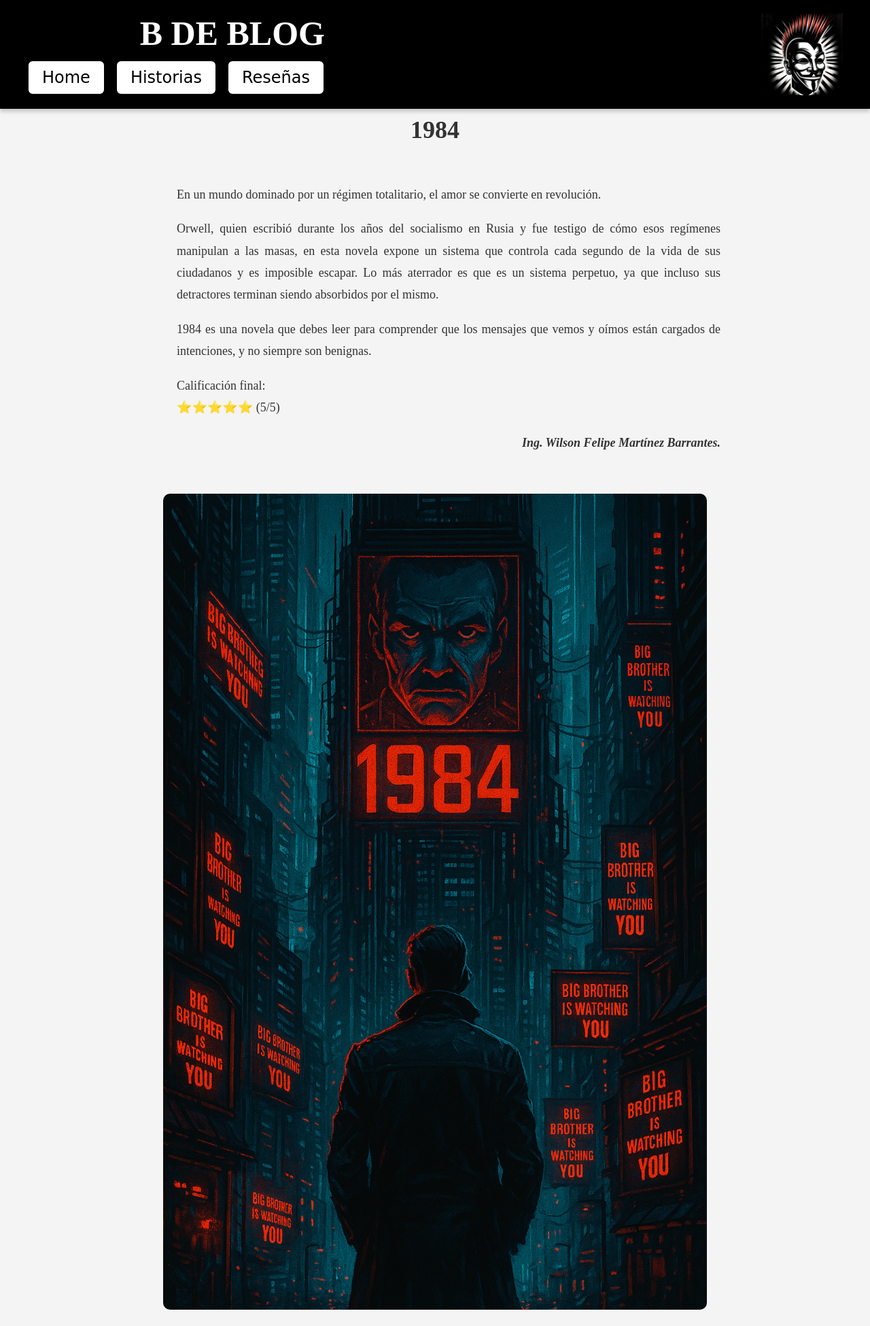
After one commit to WMARBAR/myPage_WFM, a Flask app: page /rese_1984_Orwell in a window 1280 px wide. The commit adds this page. Shown: the whole page at 68% size. Run offline with Flask 3, Linux system fonts and the light colour scheme; some web fonts are replaced.

Commit message:
se sube reseña de 1984

```diff
--- a/app.py
+++ b/app.py
@@ -50,6 +50,10 @@ def rese_ElMonje_Sharma():
 def rese_Vuelta80dias_Verne():
     return render_template('rese_Vuelta80dias_Verne.html')  # Archivo rese_Vuelta80dias_Verne
 
+@app.route('/rese_1984_Orwell')
+def rese_1984_Orwell():
+    return render_template('rese_1984_Orwell.html')  # Archivo rese_1984_Orwell
+
 if __name__ == '__main__':
     port = int(os.environ.get("PORT", 5000))  # Usa el puerto de Render o 5000 por defecto
     app.run(debug=True, host='0.0.0.0', port=port)  # Cambia host a '0.0.0.0'
--- /dev/null
+++ b/templates/rese_1984_Orwell.html
@@ -0,0 +1,44 @@
+<!DOCTYPE html>
+<html lang="es">
+<head>
+    <meta charset="UTF-8">
+    <meta name="viewport" content="width=device-width, initial-scale=1.0">
+    <title>1984</title>
+    <link rel="icon" type="image/x-icon" href="{{ url_for('static', filename='guyfox.ico') }}">
+    <link rel="stylesheet" href="{{ url_for('static', filename='styles.css') }}" media="screen and (min-width: 768px)">
+    <link rel="stylesheet" href="{{ url_for('static', filename='styles-media.css') }}" media="screen and (max-width: 767px)">
+</head>
+<body>
+    <!-- Banner con menú integrado -->
+    <header class="banner">
+        <div class="banner-content">
+            <h1 class="banner-title">B DE BLOG</h1>
+            <nav class="banner-menu">
+                <button class="menu-button" onclick="location.href='/'">Home</button>
+                <button class="menu-button" onclick="location.href='/historias'">Historias</button>
+                <button class="menu-button" onclick="location.href='/resenas'">Reseñas</button>
+            </nav>
+        </div>
+        <img src="{{ url_for('static', filename='guyfox.webp') }}" alt="Blog Logo" class="banner-image">
+    </header>
+
+    <div class="container">
+        <h2 class="story-title">1984</h2>
+        <div class="story-text">
+
+            <p>En un mundo dominado por un régimen totalitario, el amor se convierte en revolución.</p>
+            <p>Orwell, quien escribió durante los años del socialismo en Rusia y fue testigo de cómo esos regímenes manipulan a las masas, en esta novela expone un sistema que controla cada segundo de la vida de sus ciudadanos y es imposible escapar. Lo más aterrador es que es un sistema perpetuo, ya que incluso sus detractores terminan siendo absorbidos por el mismo.</p>
+            <p>1984 es una novela que debes leer para comprender que los mensajes que vemos y oímos están cargados de intenciones, y no siempre son benignas.</p>
+
+            <p>Calificación final:<br>
+            ⭐⭐⭐⭐⭐ (5/5)</p>
+            <p class="story-author">Ing. Wilson Felipe Martínez Barrantes.</p>
+
+        </div>
+
+        <div class="image-container">
+            <img src="{{ url_for('static', filename='1984.png') }}" alt="Vuelta80" class="story-image">
+        </div>
+    </div>
+</body>
+</html>
--- a/templates/resenas.html
+++ b/templates/resenas.html
@@ -31,6 +31,7 @@
         <button class="menu-button" onclick="location.href='/rese_trilogiaCosmica_Lewis'">La trilogía cosmica : C.S. Lewis</button>
         <button class="menu-button" onclick="location.href='/rese_ElMonje_Sharma'">El monje que vendió su ferrari : Robin Sharma</button>
         <button class="menu-button" onclick="location.href='/rese_Vuelta80dias_Verne'">La vuelta al mundo en 80 días : Julio Verne</button>
+        <button class="menu-button" onclick="location.href='/rese_1984_Orwell'">1984 : George Orwell</button>
     </div>
 
     <div class="container">
```
Also changed, not shown: static/1984.png (added).
